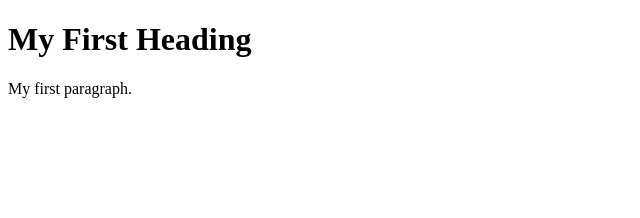
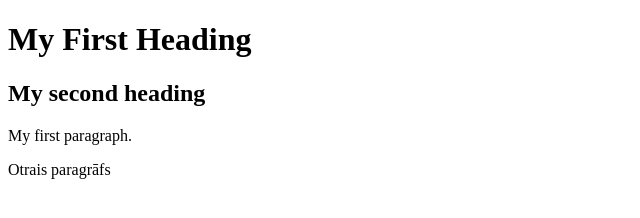
Before and after one commit to BurntSmile/my-first-webpage, a plain HTML site: page index.html in a window 1280 px wide. Shown: the whole page, without its empty margins (0-640 px from the left). Drawn offline with Linux system fonts and the light colour scheme.

Commit message:
Update index.html

```diff
--- a/index.html
+++ b/index.html
@@ -3,7 +3,10 @@
 <body>
 
 <h1>My First Heading</h1>
+  <h2>My second heading</h2>
+
 <p>My first paragraph.</p>
+<p>Otrais paragrāfs</p>
 
 </body>
 </html>
```
